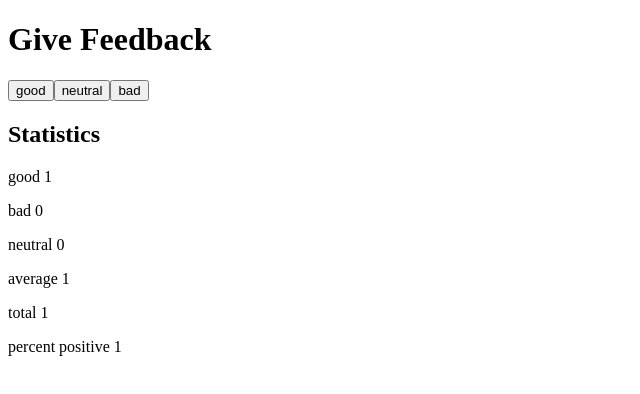
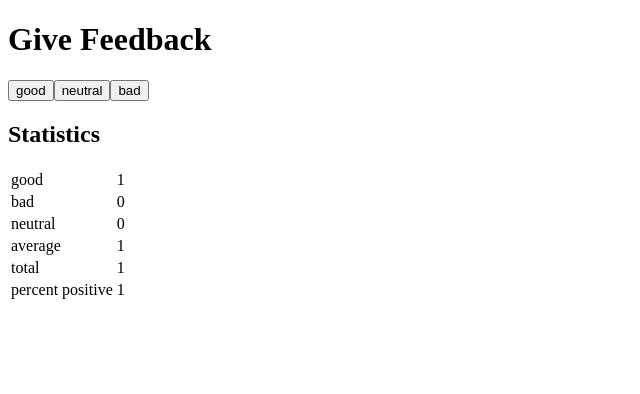
Before and after one commit to mardelvalle/full-stack-open, a React (Vite) app in the folder part1/: page / in a window 1280 px wide. Both pictures are taken after a click on the button "good". Shown: the top 394 px of the page, without its empty margins (0-640 px from the left). Built offline with nearby package versions, Linux system fonts and the light colour scheme.

Commit message:
Complete 1.11

```diff
--- a/part1/src/App.jsx
+++ b/part1/src/App.jsx
@@ -22,14 +22,14 @@ const App = () => {
       <button onClick={() => increasePoints(bad, setBad)}>bad</button>
       <h2>Statistics</h2>
       { total > 0 ? (
-        <>
+        <table>
           <StatisticLine text="good" stat={good} />
           <StatisticLine text="bad" stat={bad} />
           <StatisticLine text="neutral" stat={neutral} />
           <StatisticLine text="average" stat={(good - bad)/total} />
           <StatisticLine text="total" stat={total} />
           <StatisticLine text="percent positive" stat={good/total} />
-        </>
+        </table>
       ) : <p>No feedback given</p>
       }
     </div>
--- a/part1/src/StatisticLine.jsx
+++ b/part1/src/StatisticLine.jsx
@@ -1,7 +1,10 @@
 const StatisticLine = ({text, stat}) => {
 
   return (
-    <p>{`${text} ${stat}`}</p>
+    <tr>
+      <td>{text}</td>
+      <td>{stat}</td>
+    </tr>
   )
 }
 
```
